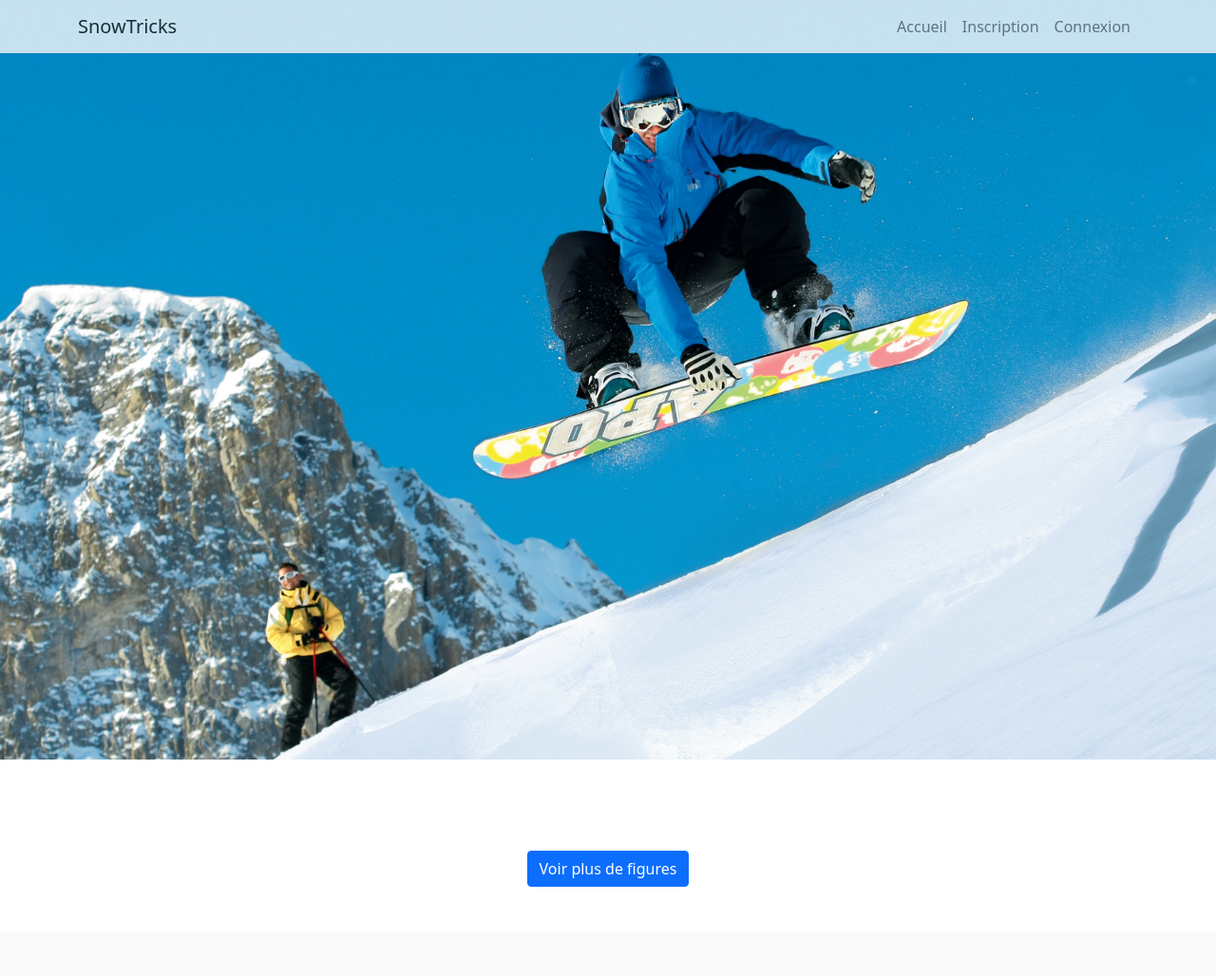
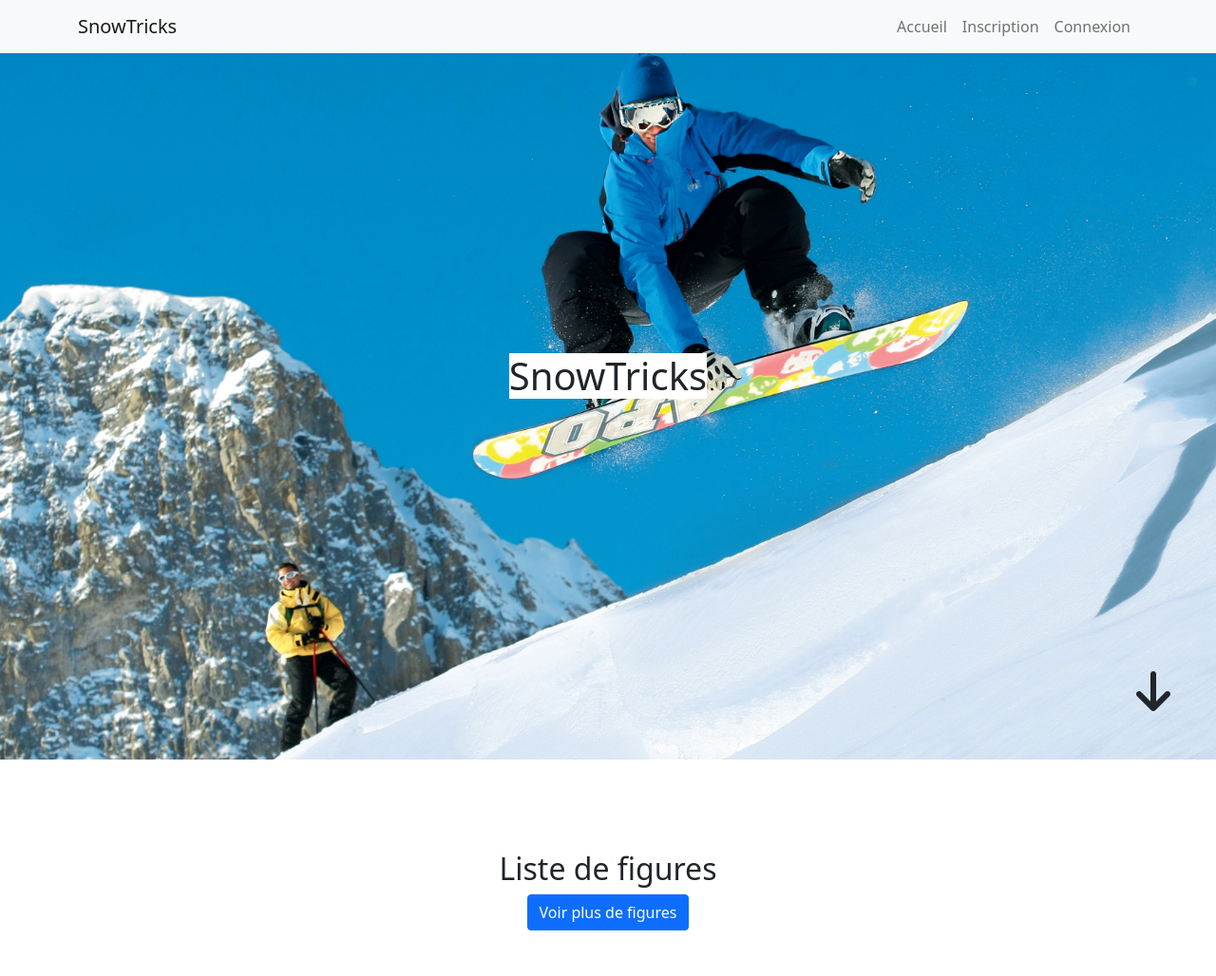
Before and after one commit to Xwyk/SnowTricks, a Symfony app: template templates/home/home.html.twig in a window 1280 px wide. Shown: the whole page at 95% size. Before the commit the page ends 934 px from the top, so only its background shows below. Run offline with Twig, Linux system fonts and the light colour scheme; the template is opened without the code that fills it, so the values that code supplies are empty; some libraries are stand-ins or nearby versions.

Commit message:
main image // down arrow to figures

```diff
--- a/templates/base.html.twig
+++ b/templates/base.html.twig
@@ -15,10 +15,11 @@
 </head>
 <body>
     {% include 'shared/header.html.twig' %}
-    {% block mainImage %}{% endblock %}
-    <div class="container py-5 mt-5">
+
+    {% block mainImage %}
+        <div class="container">
             <div class="position-relative">
-            <div id="alertsHolder" class="position-absolute top-0 end-0" style="z-index: 3000">
+                <div id="alertsHolder" class="position-absolute top-0 end-0 py-5 mt-5" style="z-index: 3000">
                     {% for label, messages in app.flashes(['success', 'warning', 'info', 'danger']) %}
                         {% for message in messages %}
                             <div class="alert alert-{{ label }} d-none">
@@ -28,6 +29,10 @@
                     {% endfor %}
                 </div>
             </div>
+        </div>
+    {% endblock %}
+    <div class="container py-5 mt-5">
+
         {% block body %}{% endblock %}
     </div>
     {% include 'shared/footer.html.twig' %}
--- a/templates/home/home.html.twig
+++ b/templates/home/home.html.twig
@@ -6,18 +6,25 @@
     <link rel="stylesheet" href="{{ asset('css/home.css') }}">
 {% endblock %}
     {% block mainImage %}
-        <div class="bg"></div>
+        {{ parent() }}
+        <div class="bg">
+            <div class="d-flex justify-content-center h-100">
+                <div class="d-flex align-items-center">
+                    <h1 class="bg-white">SnowTricks</h1>
+                </div>
+            </div>
+            <div class="d-flex justify-content-end position-absolute fixed-bottom">
+                <div class="d-flex align-items-end">
+                    <a href="#figures" class="text-dark"><i class="fas fa-3x fa-arrow-down px-5 py-5"></i></a>
+                </div>
+            </div>
+        </div>
     {% endblock %}
 
 {% block body %}
-
     <!-- Figures listing -->
     <section id="figures" class="position-relative">
-        <div class="category-menu text-center">
-            {% for category in categories %}
-                <button type="button" class="btn btn-primary" value="{{ category.id }}">{{ category.name }}</button>
-            {% endfor %}
-        </div>
+        <h2 class="text-center">Liste de figures</h2>
         <div class="row" id="figuresList">
             {% for figure in figures %}
                 <div class="col-lg-3 col-md-4 col-sm-6">
--- a/templates/shared/header.html.twig
+++ b/templates/shared/header.html.twig
@@ -1,4 +1,4 @@
-<nav class="navbar navbar-expand-lg navbar-light bg-light fixed-top" style="opacity: 0.8;">
+<nav class="navbar navbar-expand-lg navbar-light bg-light bg-gradient-light fixed-top" style="z-index: 4000">
     <div class="container">
         <a class="navbar-brand" href="{{ path('home') }}">SnowTricks</a>
         <div id="navbarSupportedContent">
```
Lines whose indentation alone changed are shown as unchanged.
